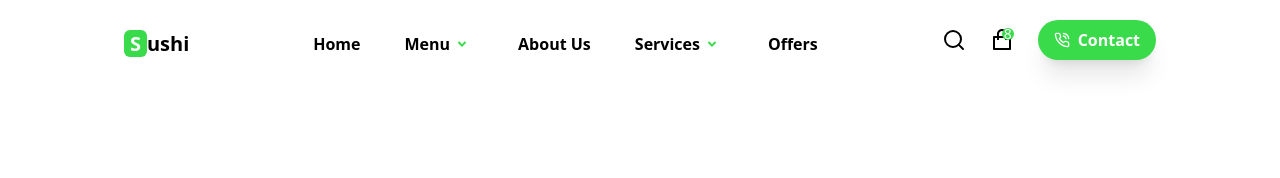
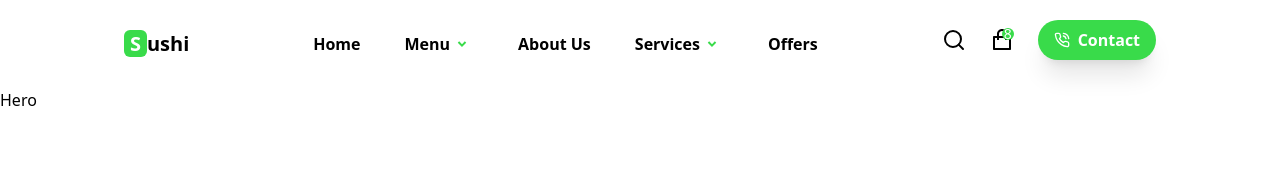
Before and after one commit to Moyo-Made/SUSHI, a React (Vite) app: page / in a window 1280 px wide. Shown: the top 178 px of the page. Built offline with nearby package versions, Linux system fonts and the light colour scheme.

Commit message:
Updated App.jsx component

```diff
--- a/src/App.jsx
+++ b/src/App.jsx
@@ -1,9 +1,11 @@
+import Hero from "./Components/Hero";
 import Navbar from "./Components/Navbar";
 
 export default function App() {
 	return (
 		<div>
 			<Navbar />
+			<Hero />
 		</div>
 	);
 }
```
